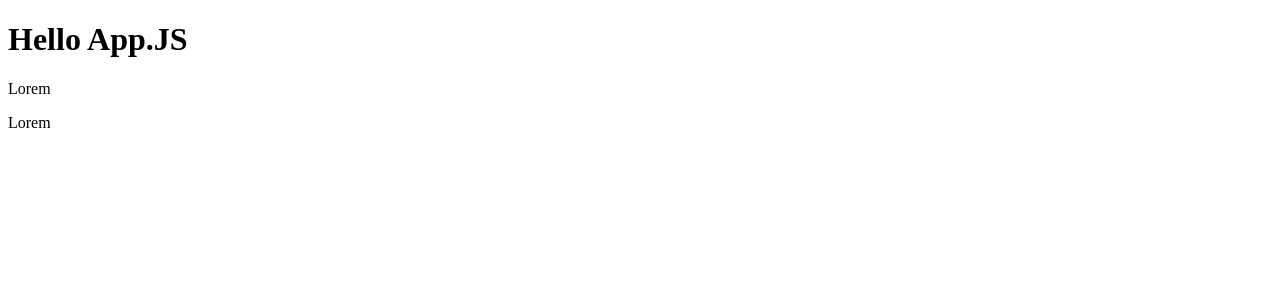
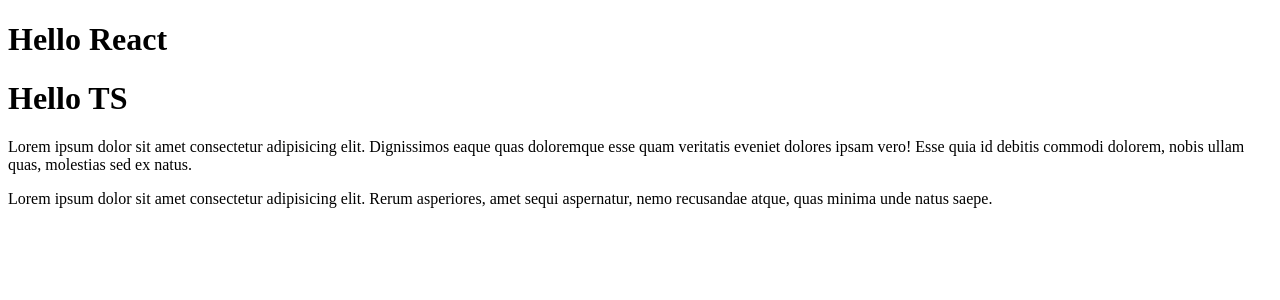
Before and after one commit to BengerMontana/Lessons, a React (Create React App) app: page / in a window 1280 px wide. Shown: the top 300 px of the page. Built offline with nearby package versions, Linux system fonts and the light colour scheme.

Commit message:
props added

```diff
--- a/src/index.tsx
+++ b/src/index.tsx
@@ -1,26 +1,34 @@
 import React from 'react'
 import ReactDOM from 'react-dom/client'
+interface ITitleProps {
+  text: string
+}
 
-// function App() {
-//     return <h1>Hello app.js</h1>
-// }
+const Title = (props: ITitleProps) => {
+  console.log(props)
+  return <h1>Hello {props.text}</h1>
+}
 
-function Title() {
-    return <h1>Hello App.JS</h1>
-}
-function Content() {
+const Content = () => {
   return (
     <div>
-            <p>Lorem</p>
-            <p>Lorem</p>
+      <React.Fragment>
+        <p>
+          Lorem ipsum dolor sit amet consectetur adipisicing elit. Dignissimos eaque quas doloremque esse quam veritatis eveniet dolores ipsam vero! Esse quia id debitis commodi dolorem, nobis ullam quas, molestias sed ex natus.
+        </p>
+        <p>
+          Lorem ipsum dolor sit amet consectetur adipisicing elit. Rerum asperiores, amet sequi aspernatur, nemo recusandae atque, quas minima unde natus saepe.
+        </p>
+      </React.Fragment>
     </div>
   )
 }
 
-function TitleContent() {
+function App() {
   return (
     <>
-            <Title />
+      <Title text="React"/>
+      <Title text="TS"/>
       <Content />
     </>
   )
@@ -29,34 +37,6 @@
 const root = ReactDOM.createRoot(document.getElementById('root') as HTMLElement)
 root.render(
     <React.StrictMode>
-        <TitleContent />
+        <App/>
     </React.StrictMode>
 )
-
-// const h1 = React.createElement('h1', { id: 'title' }, 'Hello React')
-
-// const h1 = <h1 id="title">Hello React.js</h1>
-// const a = 10
-// const b = 'Product'
-// const list = (
-//     <ul id="list">
-//         <li>Item {a}</li>
-//         <li>{b} 2</li>
-//         <li>Item 3</li>
-//         <li>Item 4</li>
-//     </ul>
-// )
-// const list = React.createElement(
-//     'ul',
-//     null,
-//     React.createElement('li', null, 'list item1'),
-//     React.createElement('li', null, 'list item2'),
-//     React.createElement('li', null, 'list item3')
-// )
-
-// const content = (
-//     <div>
-//         {h1}
-//         {list}
-//     </div>
-// )
```
Lines whose indentation alone changed are shown as unchanged.
